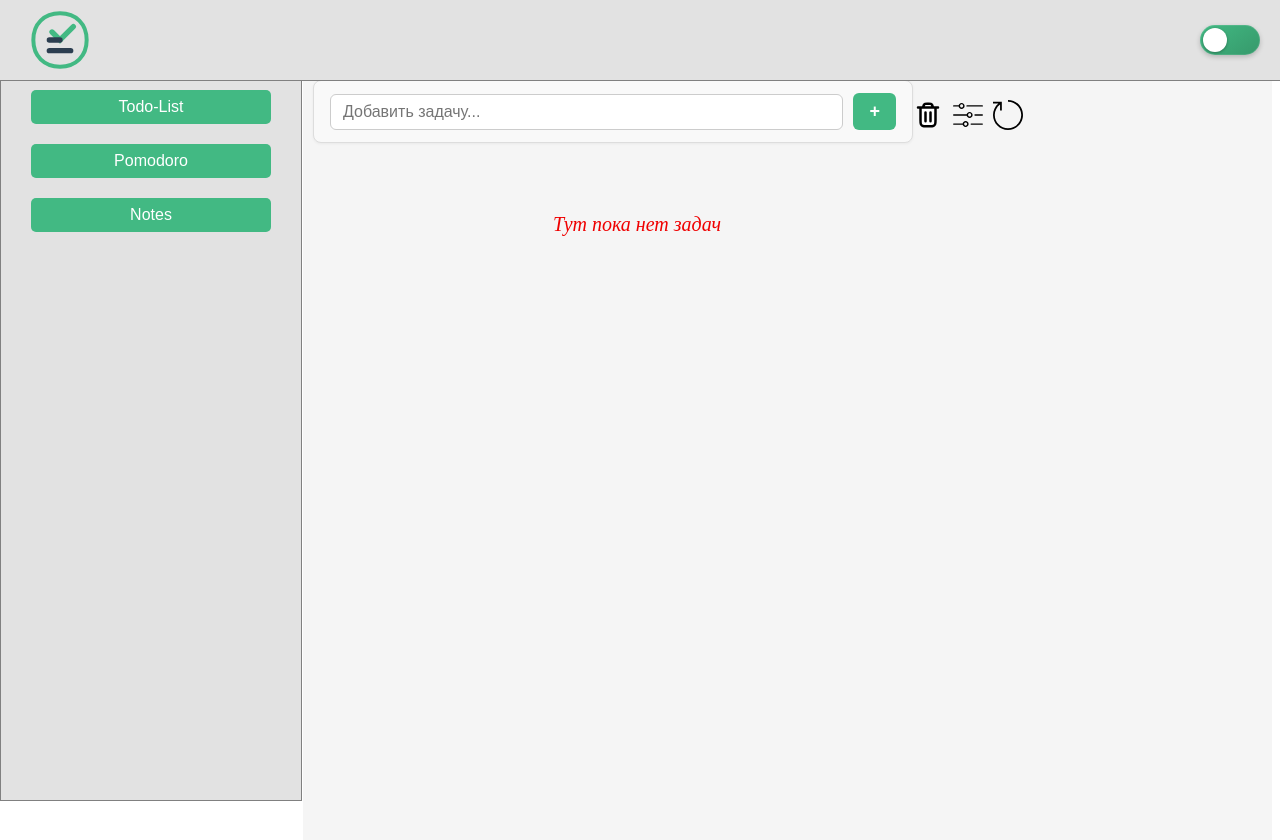
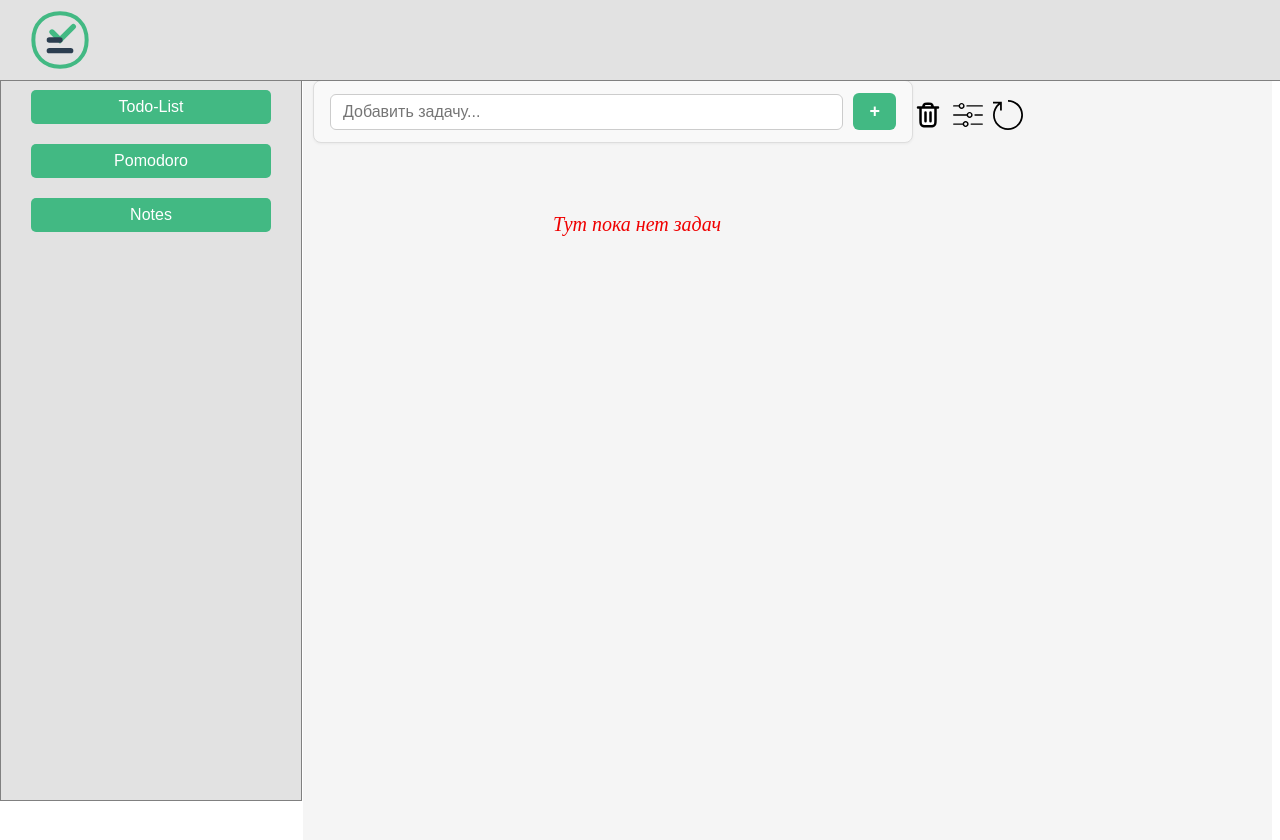
Before and after one commit to DmitryPetrakevich/vue3-Todo-List, a Vue app: page / in a window 1280 px wide. Shown: the top 840 px of the page. Built offline with nearby package versions, Linux system fonts and the light colour scheme.

Commit message:
убрал переключатель темы

```diff
--- a/src/components/features/notes/DeleteNote.vue
+++ b/src/components/features/notes/DeleteNote.vue
@@ -4,7 +4,7 @@
         @click="deelteActiveNote"
         class="delete-note-btn"
         >
-            Удалить
+        Удалить
         </button>
     </div>
 </template>
@@ -19,7 +19,6 @@ function deelteActiveNote() {
         store.deleteNote(store.activeNoteId)
     }
 }
-
 </script>
 
 <style scoped lang="less">
--- a/src/components/features/notes/NotesSidebar.vue
+++ b/src/components/features/notes/NotesSidebar.vue
@@ -49,24 +49,24 @@ const store = useNoteStore();
     font-weight: 500;
     margin-top: 10px;
     margin-bottom: 5px;
-    border: 1px solid darkgreen;
+    border: 1px solid rgb(85, 87, 85);
     border-radius: 5px;
     color: #2d2d2d;
-    background-color: #8dbc9a;
+    background-color: #b1d1ba;
     padding: 4px 0;
     cursor: pointer;
-    transition: background-color 0.3s ease;
+    transition: all 0.3s ease;
 
     &.active {
-      background-color: #568464;
+      background-color: #73a482;
     }
 
     &:hover {
-      background-color: #568464;
+      background-color: #73a482;
     }
 
     &:active {
-       background-color: #74a282;
+       background-color: #b1cdba;
     }
   }
 }
--- a/src/components/features/notes/SettingsNote.vue
+++ b/src/components/features/notes/SettingsNote.vue
@@ -18,6 +18,7 @@ function format(command) {
 <style scoped lang="less">
 .settings-note {
   padding-left: 20px;
+  margin-top: 10px;
 }
 
 .settings-panel {
@@ -31,7 +32,7 @@ function format(command) {
 .settings-item {
   flex: 1;
   padding: 8px 16px;
-  font-size: 20px;
+  font-size: 16px;
   font-family: monospace;
   color: #777;
   background: white;
--- a/src/components/features/pomodoro/PomodoroTimer.vue
+++ b/src/components/features/pomodoro/PomodoroTimer.vue
@@ -82,7 +82,6 @@
     switch (store.mode) {
       case "focus":
         duration = store.focusDuration;
-        playSound("focus2.mp3")
         break;
       case "break":
         duration = store.shortBreakDuration;
--- a/src/components/layout/PageHeader.vue
+++ b/src/components/layout/PageHeader.vue
@@ -9,10 +9,6 @@
           height="147"
         />
       </a>
-
-      <div class="page-header__theme">
-        <button class="page-header__theme-btn">Светлая тема</button>
-      </div>
     </div>
   </header>
 </template>
@@ -63,82 +59,5 @@ export default {};
     width: auto;
     object-fit: contain;
   }
-
-  &__theme {
-    margin-left: 20px;
-  }
-
-  &__theme-btn {
-    position: relative;
-    display: flex;
-    align-items: center;
-    width: 60px;
-    height: 30px;
-    padding: 0;
-    border: none;
-    border-radius: 15px;
-    background: linear-gradient(145deg, #42b983, #36996b);
-    cursor: pointer;
-    box-shadow:
-      0 2px 5px rgba(0, 0, 0, 0.2),
-      inset 0 0 0 1px rgba(255, 255, 255, 0.1);
-    transition: all 0.3s ease;
-    overflow: hidden;
-    color: transparent;
-    font-size: 0;
-
-    /* Переключатель (круглая часть) */
-    &::before {
-      content: "";
-      position: absolute;
-      left: 3px;
-      top: 50%;
-      transform: translateY(-50%);
-      width: 24px;
-      height: 24px;
-      background: white;
-      border-radius: 50%;
-      box-shadow: 0 1px 3px rgba(0, 0, 0, 0.3);
-      transition: all 0.3s cubic-bezier(0.68, -0.55, 0.265, 1.55);
-    }
-
-    /* Иконка солнца (светлая тема) */
-    &::after {
-      content: "☀️";
-      position: absolute;
-      right: 5px;
-      top: 50%;
-      transform: translateY(-50%);
-      font-size: 14px;
-      opacity: 0;
-      transition: opacity 0.3s ease;
-    }
-
-    /* Состояние темной темы (добавится при переключении) */
-    .dark-theme & {
-      background: linear-gradient(145deg, #2c3e50, #34495e);
-
-      &::before {
-        left: calc(100% - 27px);
-      }
-
-      &::after {
-        content: "🌙";
-        left: 5px;
-        right: auto;
-        opacity: 1;
-      }
-    }
-
-    &:hover {
-      box-shadow:
-        0 3px 8px rgba(0, 0, 0, 0.3),
-        inset 0 0 0 1px rgba(255, 255, 255, 0.2);
-    }
-
-    &:active {
-      transform: scale(0.95);
-    }
-  }
 }
 </style>
--- a/src/stores/note.js
+++ b/src/stores/note.js
@@ -22,7 +22,7 @@ export const useNoteStore = defineStore("note", {
       this.saveToLocalStorage();
     },
 
-deleteNote(id) {
+  deleteNote(id) {
   const index = this.notes.findIndex((note) => note.id === id);
 
   if (index !== -1) {
--- a/src/stores/pomodoroStore.js
+++ b/src/stores/pomodoroStore.js
@@ -115,12 +115,6 @@ export const usePomodoroStore = defineStore("pomodoro", {
       }
     },
 
-  //   playSound(filename) {
-  //     console.log("Hello")
-  //     const audio = new Audio(`/sounds/${filename}`);
-  //     audio.play();
-  // }
-
     playSound(filename) {
         let audioSrc;
 
```
Also changed, not shown: src/components/features/todos/AddTodo.vue (+7 -2 lines), src/components/PageHeader.vue (added).
